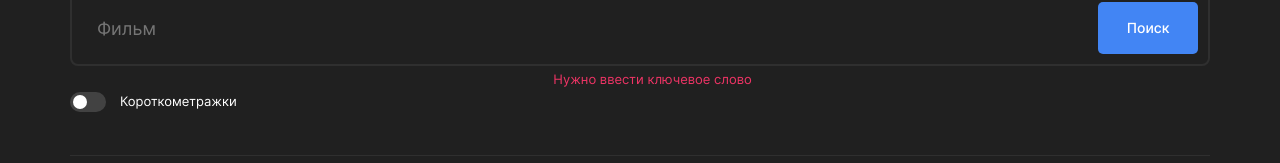
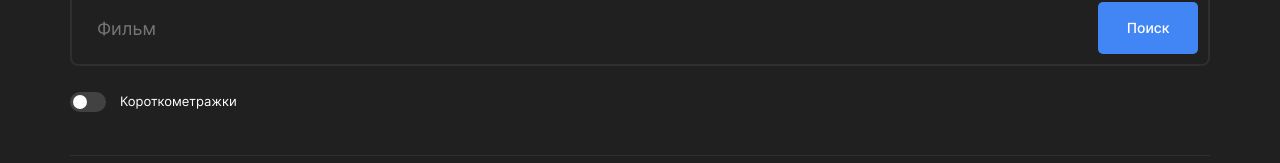
Before and after one commit to yar83/movies-explorer-frontend, a React (Create React App) app: page /saved-movies in a window 1280 px wide. Shown: the part 136-299 px from the top of the page. Built offline with nearby package versions, Linux system fonts and the light colour scheme; no server answers.

Commit message:
feat(saved-movies): implement saved movies search

```diff
--- a/src/components/pages/Movies/Movies.js
+++ b/src/components/pages/Movies/Movies.js
@@ -1,4 +1,4 @@
-import React, { useState, useEffect, useContext } from 'react';
+import React, { useState, useEffect } from 'react';
 import Header from '../../Header/Header';
 import SearchForm from '../../SearchForm/SearchForm';
 import MoviesSection from '../../MoviesSection/MoviesSection';
@@ -17,7 +17,7 @@ export default function Movies() {
   const [movies, setMovies] = useState([]);
   const [isQueryValid, setIsQueryValid] = useState(true);
   const [isGettingMovies, setIsGettingMovies] = useState(false);
-  const [filteredMovies, setFilteredMoies] = useState([]);
+  const [filteredMovies, setFilteredMovies] = useState([]);
   const [moviesCount, setMoviesCount] = useState(0);
   const [checkboxState, setCheckboxState] = useState(setMetersCheckboxInitState());
   const [externalError, setExternalError] = useState(false);
@@ -67,7 +67,7 @@ export default function Movies() {
         .then((rawMovies) => {
           const filteredMovies = filterMoviesBySearchQuery(rawMovies, searchQuery, checkboxState);
           saveSearchAttrs(searchQuery, filteredMovies, checkboxState);
-          setFilteredMoies(filteredMovies);
+          setFilteredMovies(filteredMovies);
           setIsGettingMovies(false);
         })
         .catch(() => {
--- a/src/components/pages/SavedMovies/Saved.js
+++ b/src/components/pages/SavedMovies/Saved.js
@@ -1,14 +1,20 @@
-import React, { useContext } from 'react';
+import React, { useState, useContext } from 'react';
 import Header from '../../Header/Header';
 import SearchForm from '../../SearchForm/SearchForm';
 import MoviesSection from '../../MoviesSection/MoviesSection';
 import Footer from '../../Footer/Footer';
+import { useSearch } from '../../../utils/hooks/useSearch';
 import { UserAuthContext } from '../../../contexts/UserAuthContext';
 import './index.css';
 
 export default function Saved() {
+  const getInitCheckboxState = () => {
+    return localStorage.getItem('search-saved-movies-checkbox-state') === 'true'
+      ? true
+      : false;
+  }
   const { userMovies } = useContext(UserAuthContext);
-  const baseMoviesArray = userMovies.map((movie) => (
+  const castMoviesArrToPresentableView = (rawArr) => rawArr.map((movie) => (
       {
         id: movie.movieId,
         nameRU: movie.nameRU,
@@ -19,11 +25,53 @@ export default function Saved() {
       }
   ));
 
+  const [searchQuery, setSearchQuery] = useState('');
+  const [isQueryValid, setIsQueryValid] = useState(true);
+  const [filteredMovies, setFilteredMovies] = useState([]);
+  const [checkboxState, setCheckboxState] = useState(getInitCheckboxState());
+  const { filterMoviesBySearchQuery } = useSearch();
+
+  const saveSearchAttrs = (checkboxState) => {
+    localStorage.setItem('search-saved-movies-checkbox-state', checkboxState);
+  };
+
+  const handleCheckboxChange = (evt) => {
+    const checkbox = evt.target;
+    setCheckboxState(checkbox.checked);
+  };
+
+  const handleFormChange = (evt) => {
+    const value = evt.target.value;
+    setSearchQuery(value);
+  };
+
+  const submitHandler = (evt) => {
+    evt.preventDefault();
+    if (!searchQuery) {
+      setIsQueryValid(false);
+    } else {
+      setIsQueryValid(true);
+      saveSearchAttrs(checkboxState);
+      setFilteredMovies(
+        castMoviesArrToPresentableView(
+          filterMoviesBySearchQuery(userMovies, searchQuery, checkboxState)
+        )
+      );
+    }
+  };
+
   return (
     <>
       <Header />
-      <SearchForm />
-      <MoviesSection movies={baseMoviesArray} />
+      <SearchForm
+        searchQuery={searchQuery}
+        handleFormChange={handleFormChange}
+        submitHandler={submitHandler}
+        isQueryValid={isQueryValid}
+        shortMetersCheckboxHandler={handleCheckboxChange}
+        initCheckBoxState={checkboxState}
+      />
+      <MoviesSection movies={filteredMovies} />
       <Footer />
     </>
   );
```
